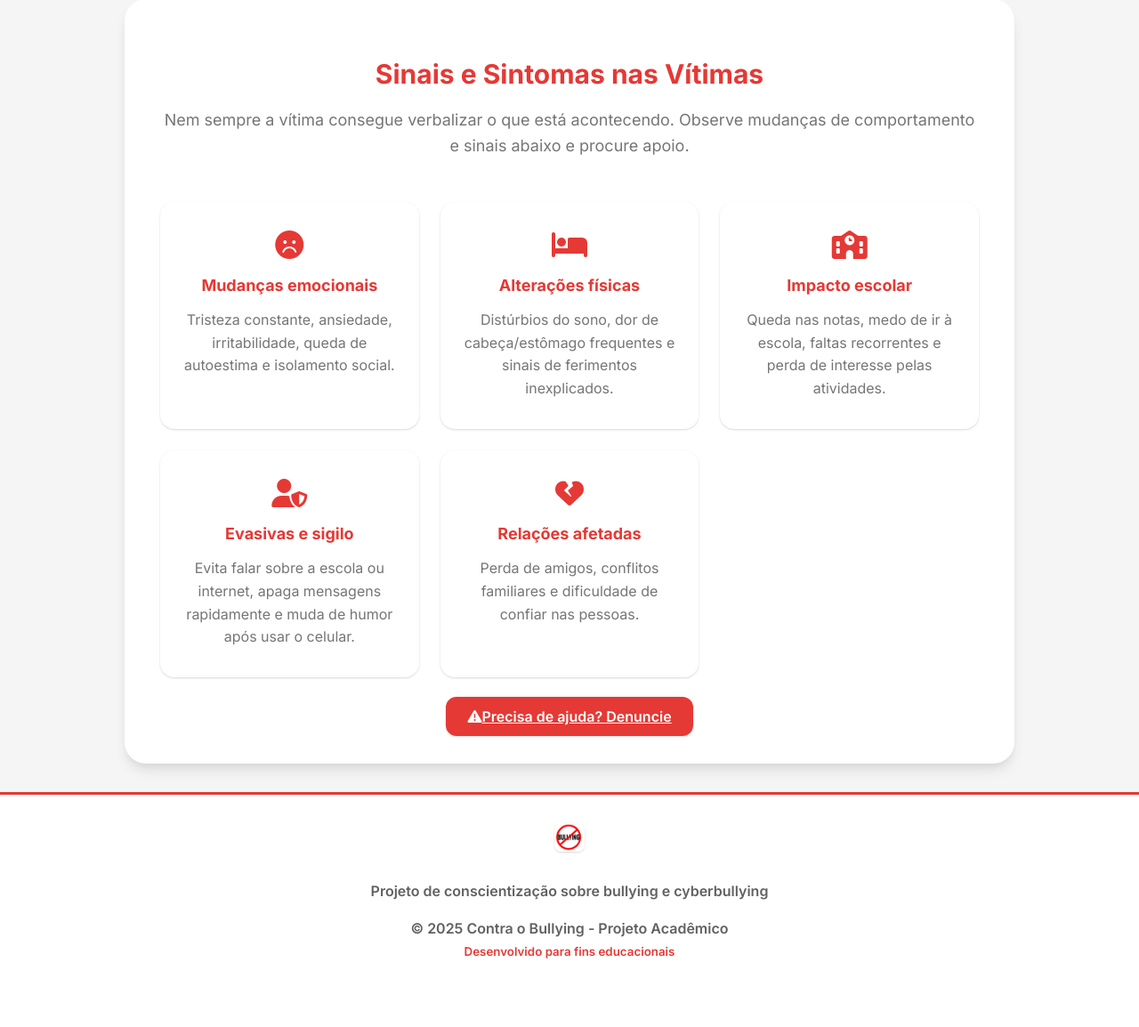
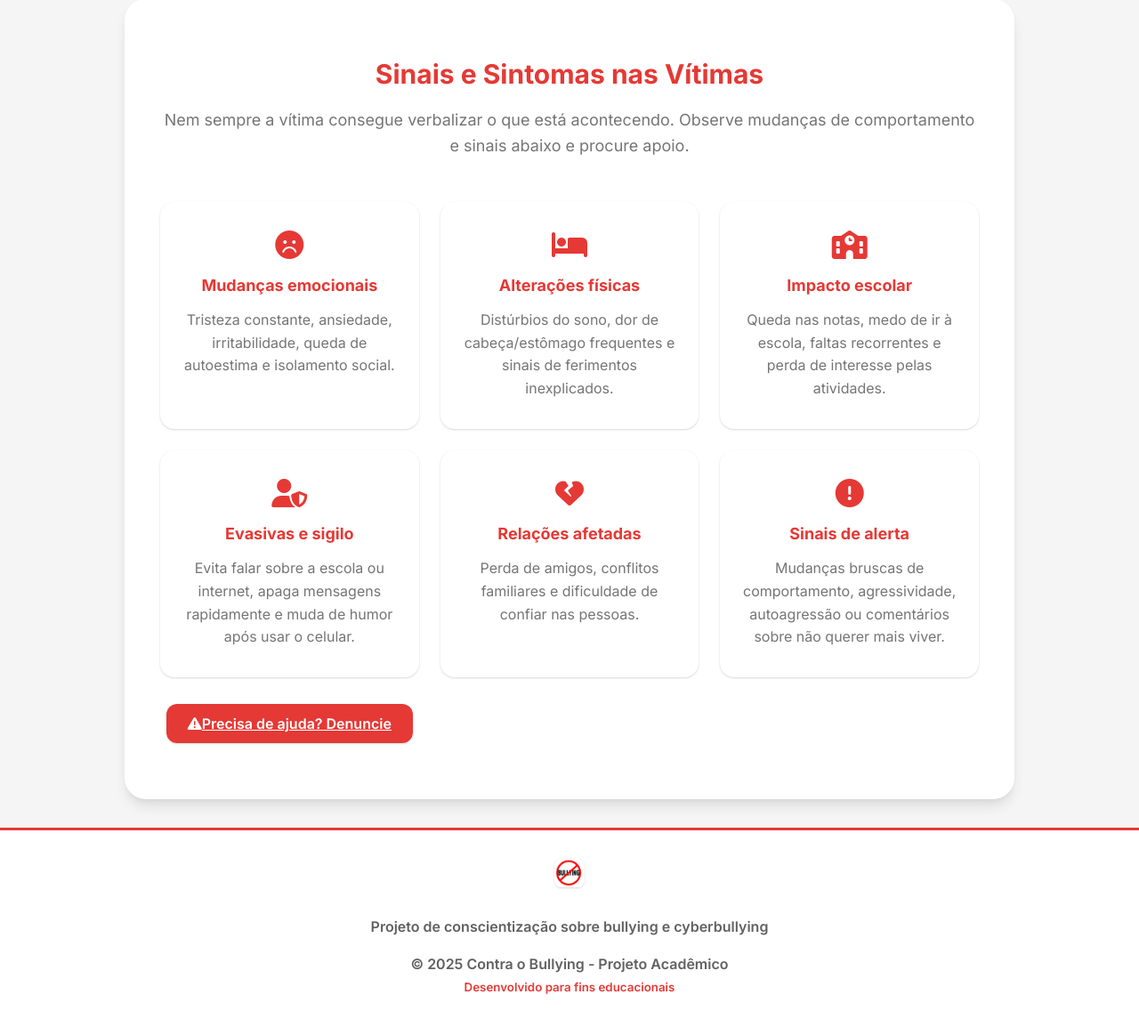
Before and after one commit to GuiNavas/BullyingOver, a Flask app: page /sobre in a window 1280 px wide. Shown: the part 1183-2337 px from the top of the page at 89% size. Before the commit the page ends 2260 px from the top, so only its background shows below. Run offline with Flask 3, Linux system fonts and the light colour scheme; some libraries are stand-ins or nearby versions.

Commit message:
Add alert signs section to sobre.html

```diff
--- a/templates/sobre.html
+++ b/templates/sobre.html
@@ -97,7 +97,11 @@
 			<div class="card-title">Relações afetadas</div>
 			<div class="card-text">Perda de amigos, conflitos familiares e dificuldade de confiar nas pessoas.</div>
 		</div>
-	</div>
+		<div class="card">
+			<i class="fas fa-exclamation-circle fa-2x mb-2" style="color:#e53935;"></i>
+			<div class="card-title">Sinais de alerta</div>
+			<div class="card-text">Mudanças bruscas de comportamento, agressividade, autoagressão ou comentários sobre não querer mais viver.</div>
+		</div>
 	<div class="text-center mt-3">
 		<a href="{{ url_for('denuncia') }}" class="btn btn-primary"><i class="fas fa-exclamation-triangle me-2"></i>Precisa de ajuda? Denuncie</a>
 	</div>
```
